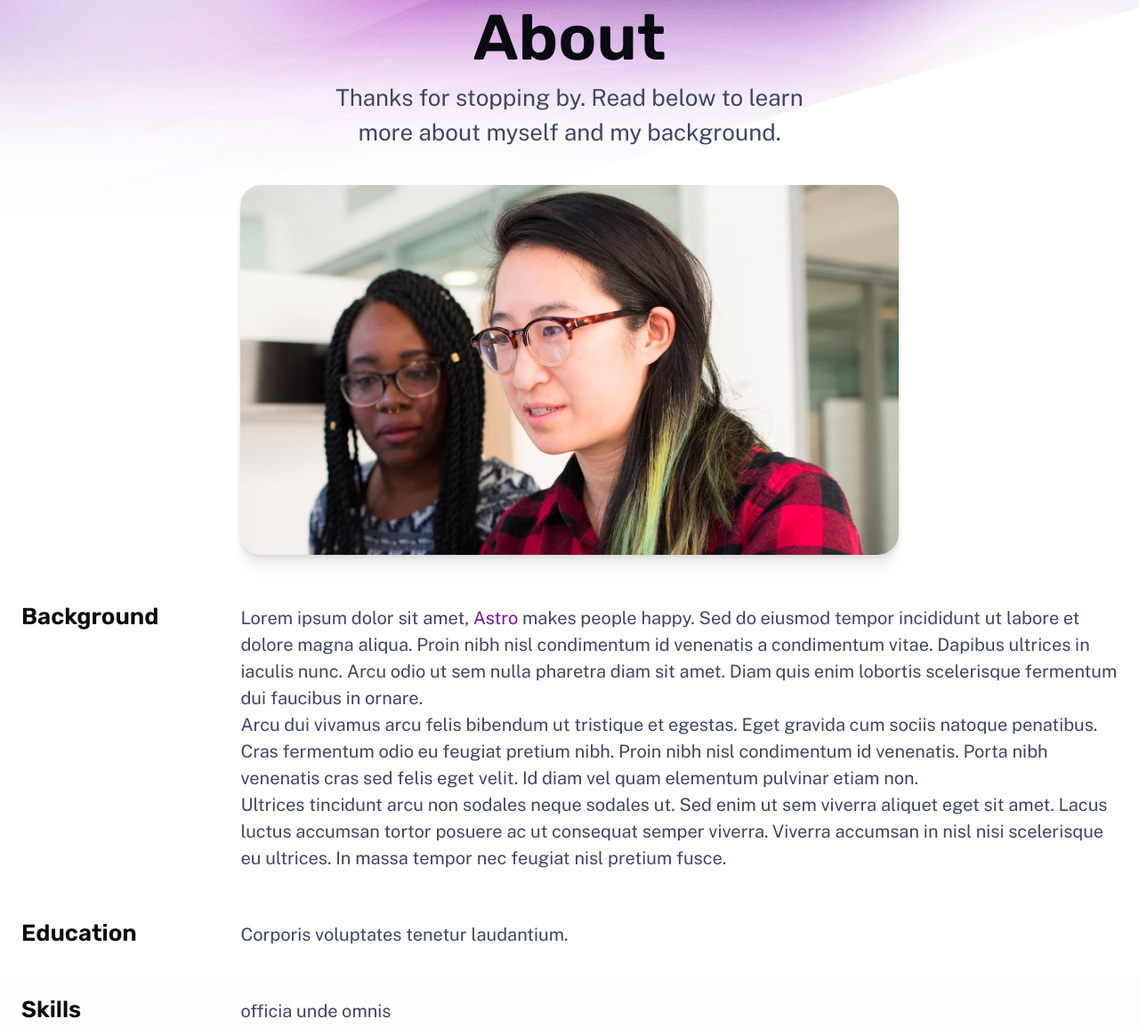
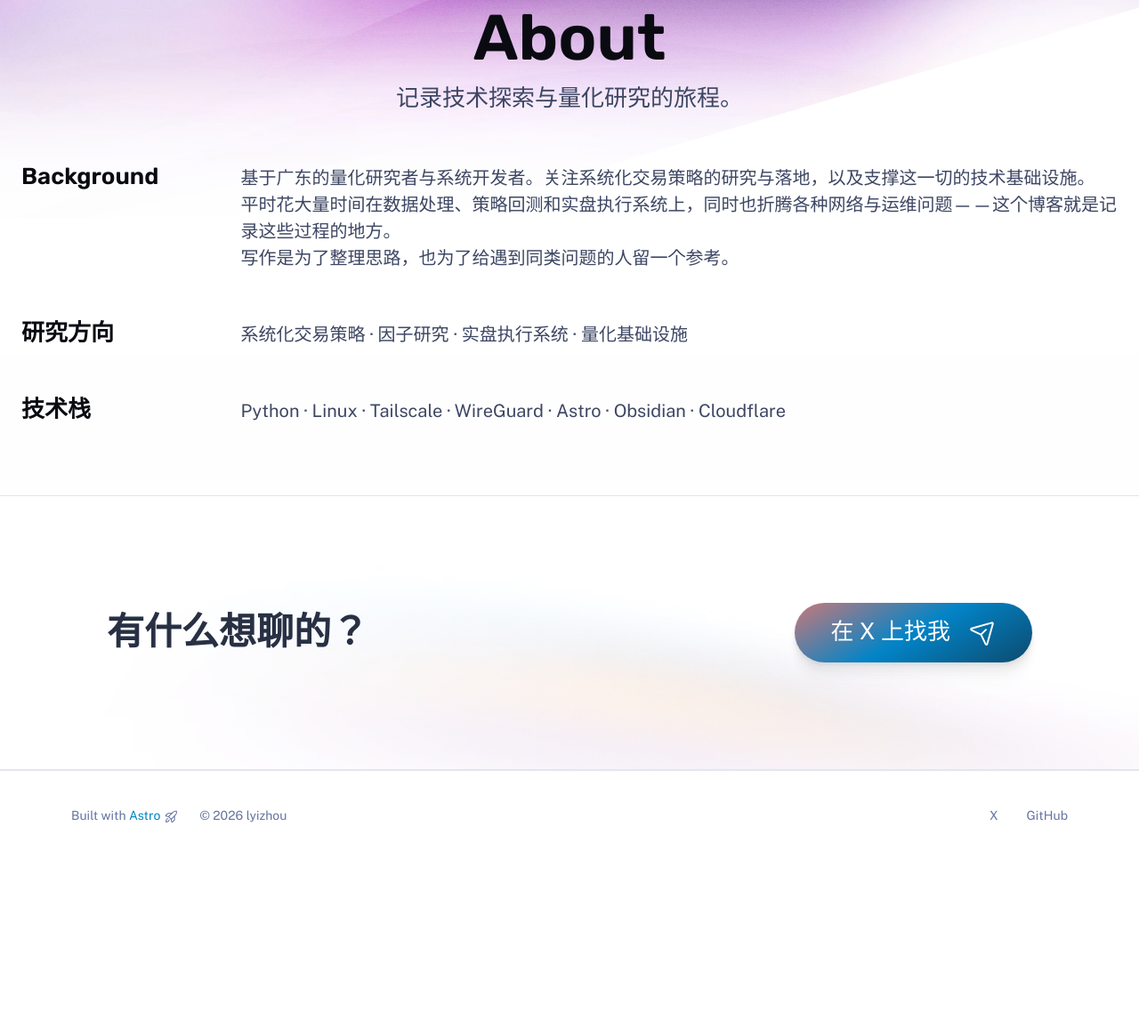
Before and after one commit to lyizhou/blog, an Astro site: page /about in a window 1280 px wide. Shown: the part 182-1337 px from the top of the page at 89% size. After the commit the page ends 1150 px from the top, so only its background shows below. Built offline with nearby package versions, Linux system fonts and the light colour scheme; Astro itself is replaced by a stand-in of ours.

Commit message:
redesign: tech blog theme with cyan palette + personal content
- Color scheme: purple → cyan/sky blue for tech feel
- index: updated hero, roles pills, sections (量化研究/系统开发/技术写作)
- about: real bio replacing Lorem Ipsum
- Skills: 量化研究/系统开发/技术写作
- Footer: cleaned up, lyizhou name, correct GitHub/X links
- ContactCTA: 有什么想聊的？→ X link
- MainHead: updated default title/description
- work: Chinese titles

```diff
--- a/src/components/ContactCTA.astro
+++ b/src/components/ContactCTA.astro
@@ -4,9 +4,9 @@ import Icon from './Icon.astro';
 ---
 
 <aside>
-	<h2>Interested in working together?</h2>
-	<CallToAction href="mailto:me@example.com">
-		Send Me a Message
+	<h2>有什么想聊的？</h2>
+	<CallToAction href="https://x.com/yiouliu148574">
+		在 X 上找我
 		<Icon icon="paper-plane-tilt" size="1.2em" />
 	</CallToAction>
 </aside>
--- a/src/components/Footer.astro
+++ b/src/components/Footer.astro
@@ -7,15 +7,14 @@ const currentYear = new Date().getFullYear();
 <footer>
 	<div class="group">
 		<p>
-			Designed & Developed in Portland with <a href="https://astro.build/">Astro</a>
+			Built with <a href="https://astro.build/">Astro</a>
 			<Icon icon="rocket-launch" size="1.2em" />
 		</p>
-		<p>&copy; {currentYear} Jeanine White</p>
+		<p>&copy; {currentYear} lyizhou</p>
 	</div>
 	<p class="socials">
-		<a href="https://x.com/yiouliu148574"> X</a>
-		<a href="https://github.com/me"> GitHub</a>
-		<a href="https://codepen.io/me"> CodePen</a>
+		<a href="https://x.com/yiouliu148574">X</a>
+		<a href="https://github.com/lyizhou">GitHub</a>
 	</p>
 </footer>
 <style>
@@ -23,53 +22,53 @@ const currentYear = new Date().getFullYear();
 		display: flex;
 		flex-direction: column;
 		gap: 3rem;
-		margin-top: auto;
-		padding: 3rem 2rem 3rem;
-		text-align: center;
-		color: var(--gray-400);
-		font-size: var(--text-sm);
-	}
-
-	footer a {
-		color: var(--gray-400);
-		text-decoration: 1px solid underline transparent;
-		text-underline-offset: 0.25em;
-		transition: text-decoration-color var(--theme-transition);
-	}
-
-	footer a:hover,
-	footer a:focus {
-		text-decoration-color: currentColor;
+		align-items: center;
+		padding: 2.5rem 5rem;
+		background-color: var(--gray-999);
+		border-top: 1px solid var(--gray-800);
 	}
 
 	.group {
 		display: flex;
 		flex-direction: column;
-		gap: 0.5rem;
+		align-items: center;
+		gap: 0.75rem;
+		color: var(--gray-400);
+		font-size: var(--text-sm);
+		text-align: center;
+	}
+
+	.group a {
+		color: var(--accent-regular);
+		text-decoration: none;
 	}
 
 	.socials {
 		display: flex;
-		justify-content: center;
-		gap: 1rem;
-		flex-wrap: wrap;
+		gap: 2rem;
+		font-size: var(--text-sm);
+	}
+
+	.socials a {
+		color: var(--gray-400);
+		text-decoration: none;
+		transition: color var(--theme-transition);
+	}
+
+	.socials a:hover {
+		color: var(--accent-regular);
 	}
 
 	@media (min-width: 50em) {
 		footer {
 			flex-direction: row;
 			justify-content: space-between;
-			padding: 2.5rem 5rem;
 		}
 
 		.group {
 			flex-direction: row;
-			gap: 1rem;
-			flex-wrap: wrap;
-		}
-
-		.socials {
-			justify-content: flex-end;
+			gap: 1.5rem;
+			text-align: left;
 		}
 	}
 </style>
--- a/src/components/MainHead.astro
+++ b/src/components/MainHead.astro
@@ -7,8 +7,8 @@ interface Props {
 }
 
 const {
-	title = 'Jeanine White: Personal Site',
-	description = 'The personal site of Jeanine White',
+	title = 'lyizhou · 个人站',
+	description = 'lyizhou 的个人博客，记录量化研究与技术实践。',
 } = Astro.props;
 ---
 
--- a/src/pages/about.astro
+++ b/src/pages/about.astro
@@ -4,54 +4,38 @@ import Hero from '../components/Hero.astro';
 import BaseLayout from '../layouts/BaseLayout.astro';
 ---
 
-<BaseLayout title="About | Jeanine White" description="About Jeanine White Lorem Ipsum">
+<BaseLayout title="About | lyizhou" description="关于 lyizhou —— 量化研究者与系统开发者">
 	<div class="stack gap-20">
 		<main class="wrapper about">
 			<Hero
 				title="About"
-				tagline="Thanks for stopping by. Read below to learn more about myself and my background."
-			>
-				<img
-					width="1553"
-					height="873"
-					src="/assets/at-work.jpg"
-					alt="Jeanine White at work with a colleague"
-				/>
-			</Hero>
+				tagline="记录技术探索与量化研究的旅程。"
+			/>
 
 			<section>
 				<h2 class="section-title">Background</h2>
 				<div class="content">
 					<p>
-						Lorem ipsum dolor sit amet, <a href="https://astro.build/">Astro</a> makes people happy. Sed
-						do eiusmod tempor incididunt ut labore et dolore magna aliqua. Proin nibh nisl condimentum
-						id venenatis a condimentum vitae. Dapibus ultrices in iaculis nunc. Arcu odio ut sem nulla
-						pharetra diam sit amet. Diam quis enim lobortis scelerisque fermentum dui faucibus in ornare.
+						基于广东的量化研究者与系统开发者。关注系统化交易策略的研究与落地，以及支撑这一切的技术基础设施。
 					</p>
 					<p>
-						Arcu dui vivamus arcu felis bibendum ut tristique et egestas. Eget gravida cum sociis
-						natoque penatibus. Cras fermentum odio eu feugiat pretium nibh. Proin nibh nisl
-						condimentum id venenatis. Porta nibh venenatis cras sed felis eget velit. Id diam vel
-						quam elementum pulvinar etiam non.
+						平时花大量时间在数据处理、策略回测和实盘执行系统上，同时也折腾各种网络与运维问题——这个博客就是记录这些过程的地方。
 					</p>
 					<p>
-						Ultrices tincidunt arcu non sodales neque sodales ut. Sed enim ut sem viverra aliquet
-						eget sit amet. Lacus luctus accumsan tortor posuere ac ut consequat semper viverra.
-						Viverra accumsan in nisl nisi scelerisque eu ultrices. In massa tempor nec feugiat nisl
-						pretium fusce.
+						写作是为了整理思路，也为了给遇到同类问题的人留一个参考。
 					</p>
 				</div>
 			</section>
 			<section>
-				<h2 class="section-title">Education</h2>
+				<h2 class="section-title">研究方向</h2>
 				<div class="content">
-					<p>Corporis voluptates tenetur laudantium.</p>
+					<p>系统化交易策略 · 因子研究 · 实盘执行系统 · 量化基础设施</p>
 				</div>
 			</section>
 			<section>
-				<h2 class="section-title">Skills</h2>
+				<h2 class="section-title">技术栈</h2>
 				<div class="content">
-					<p>officia unde omnis</p>
+					<p>Python · Linux · Tailscale · WireGuard · Astro · Obsidian · Cloudflare</p>
 				</div>
 			</section>
 		</main>
--- a/src/styles/global.css
+++ b/src/styles/global.css
@@ -16,10 +16,10 @@
 	--gray-999_40: hsla(var(--gray-999-basis), 0.4);
 	--gray-999: #ffffff;
 
-	--accent-light: #c561f6;
-	--accent-regular: #7611a6;
-	--accent-dark: #1c0056;
-	--accent-overlay: hsla(280, 89%, 67%, 0.33);
+	--accent-light: #38bdf8;
+	--accent-regular: #0284c7;
+	--accent-dark: #0c4a6e;
+	--accent-overlay: hsla(199, 89%, 48%, 0.33);
 	--accent-subtle-overlay: var(--accent-overlay);
 	--accent-text-over: var(--gray-999);
 
@@ -92,16 +92,16 @@
 	--gray-999-basis: 225, 31%, 5%;
 	--gray-999: #090b11;
 
-	--accent-light: #1c0056;
-	--accent-regular: #7611a6;
-	--accent-dark: #c561f6;
-	--accent-overlay: hsla(280, 89%, 67%, 0.33);
-	--accent-subtle-overlay: hsla(281, 81%, 36%, 0.33);
+	--accent-light: #082f49;
+	--accent-regular: #0284c7;
+	--accent-dark: #38bdf8;
+	--accent-overlay: hsla(199, 89%, 48%, 0.33);
+	--accent-subtle-overlay: hsla(200, 89%, 25%, 0.33);
 	--accent-text-over: var(--gray-0);
 
 	--link-color: var(--accent-dark);
 
-	--gradient-stop-1: #4c11c6;
+	--gradient-stop-1: #0369a1;
 	--gradient-subtle: linear-gradient(150deg, var(--gray-900) 19%, var(--gray-999) 81%);
 	--gradient-accent-orange: linear-gradient(
 		150deg,
```
Also changed, not shown: src/components/Skills.astro (+9 -9 lines), src/pages/index.astro (+12 -20 lines), src/pages/work.astro (+4 -4 lines).
